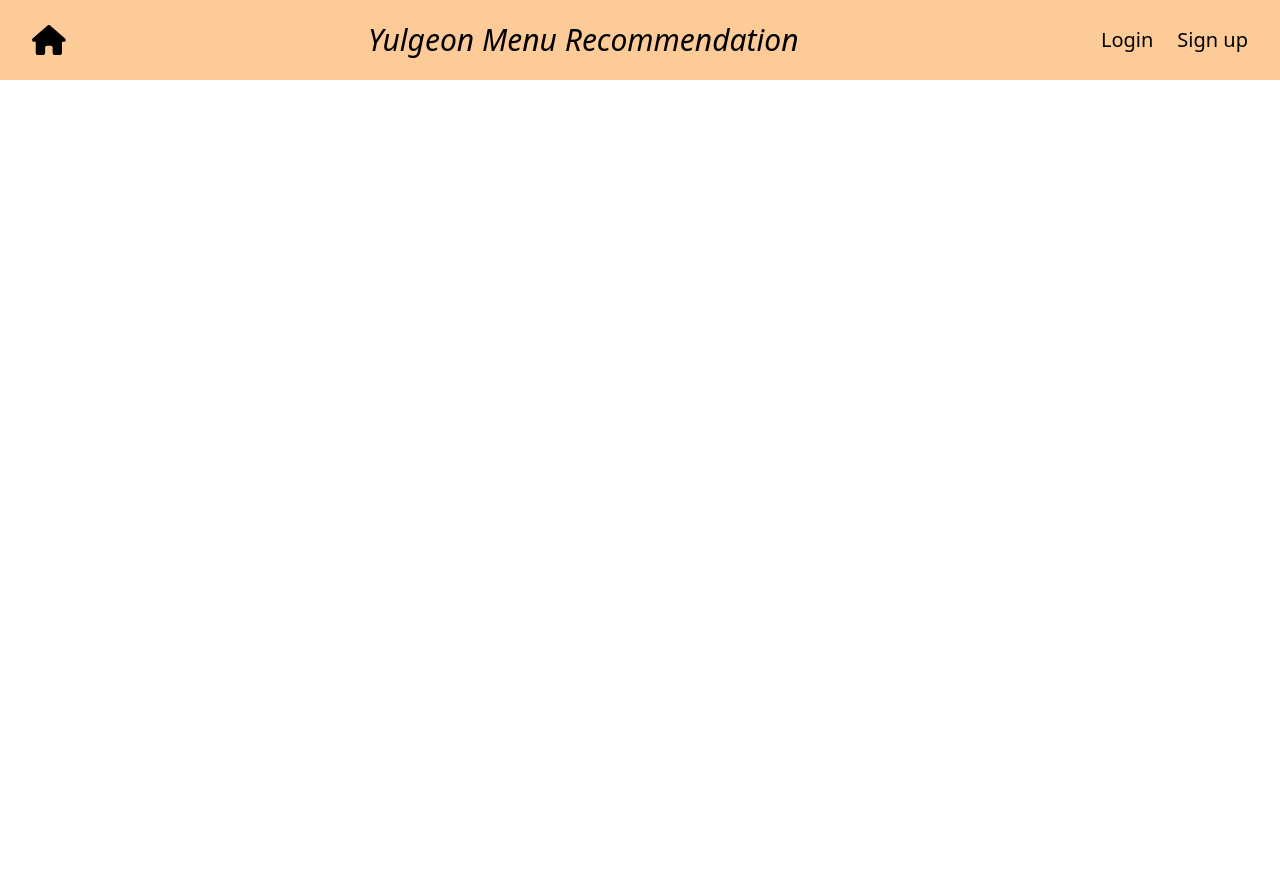
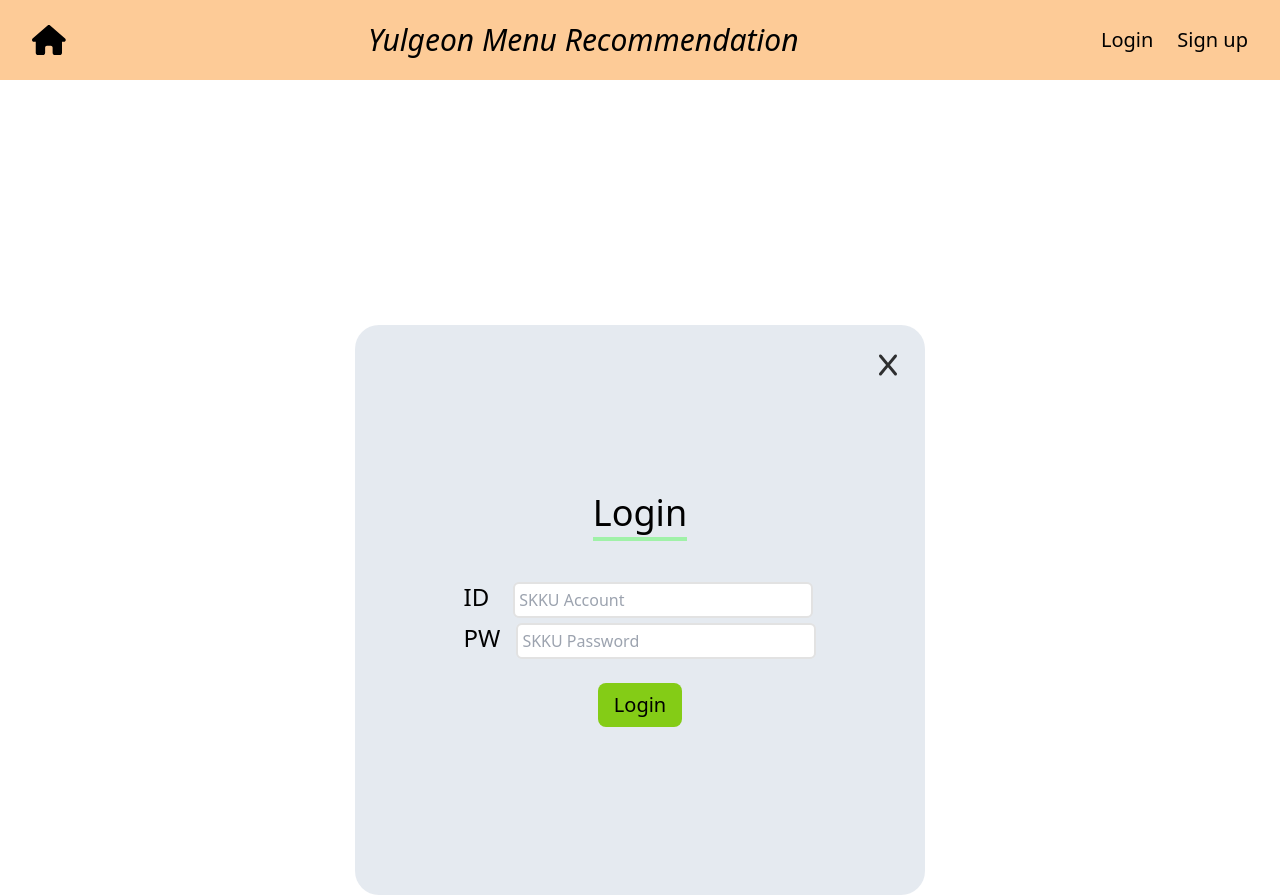
Before and after one commit to seoyoon98/frontend, a React (Create React App) app: page / in a window 1280 px wide. Both pictures are taken after a click on the button "Login". Before the commit the page ends 800 px from the top, so only its background shows below. Built offline with nearby package versions, Linux system fonts and the light colour scheme.

Commit message:
Header 수정 및 login 페이지 제작

```diff
--- a/src/App.js
+++ b/src/App.js
@@ -1,11 +1,17 @@
-import React from "react";
+import React, { useState } from "react";
 
 import Header from "./components/Header";
+import Login from "./components/Login";
 
 function App() {
+  const [loginModalOpen, setLoginModalOpen] = useState(false);
+
   return (
-    <div className="App">
-      <Header />
+    <div className="w-screen relative">
+      <Header isLoginOpen={loginModalOpen} onLoginClick={setLoginModalOpen} />
+      {loginModalOpen ? (
+        <Login isLoginOpen={loginModalOpen} onXClick={setLoginModalOpen} />
+      ) : null}
     </div>
   );
 }
--- /dev/null
+++ b/src/components/Input.jsx
@@ -0,0 +1,19 @@
+import React from "react";
+
+const Input = ({ kind, type, placeholder }) => {
+  return (
+    <div className="mb-1">
+      <label htmlFor={kind} className={`text-2xl mr-${kind === "ID" ? 6 : 4}`}>
+        {kind}
+      </label>
+      <input
+        id={kind}
+        type={type}
+        className="min-w-[300px] border-2 border-[#e2e2e2] border-solid focus:outline-0 rounded-md px-1 py-1 placeholder-shown"
+        placeholder={placeholder}
+      />
+    </div>
+  );
+};
+
+export default Input;
--- /dev/null
+++ b/src/components/Login.jsx
@@ -0,0 +1,34 @@
+import React from "react";
+import { FontAwesomeIcon } from "@fortawesome/react-fontawesome";
+import { faX } from "@fortawesome/free-solid-svg-icons";
+
+import Input from "./Input";
+
+const Login = ({ isLoginOpen, onXClick }) => {
+  const onXBtnClick = () => {
+    onXClick(!isLoginOpen);
+  };
+
+  return (
+    <div className="absolute top-[50%] right-[50%] translate-x-1/2 translate-y-1/2 flex flex-col justify-center items-center bg-slate-300/[0.5] w-[570px] h-[570px] rounded-3xl">
+      <h3 className="text-4xl mb-10 pb-1 select-none border-b-4 border-solid border-[#00ff00]/[0.3]">
+        Login
+      </h3>
+      <div>
+        <Input kind="ID" type="email" placeholder="SKKU Account" />
+        <Input kind="PW" type="text" placeholder="SKKU Password" />
+      </div>
+      <button className="text-xl rounded-lg mt-5 bg-lime-500 px-4 py-2 hover:bg-lime-500/[0.6] duration-150">
+        Login
+      </button>
+      <button onClick={onXBtnClick}>
+        <FontAwesomeIcon
+          icon={faX}
+          className="absolute top-7 right-7 text-2xl text-black/[0.8] cursor-pointer"
+        />
+      </button>
+    </div>
+  );
+};
+
+export default Login;
--- a/src/styles/output.css
+++ b/src/styles/output.css
@@ -571,20 +571,124 @@ video {
   --tw-backdrop-sepia:  ;
 }
 
+.absolute {
+  position: absolute;
+}
+
+.relative {
+  position: relative;
+}
+
+.top-\[50\%\] {
+  top: 50%;
+}
+
+.left-\[50\%\] {
+  left: 50%;
+}
+
+.left-\[30\%\] {
+  left: 30%;
+}
+
+.top-\[10\%\] {
+  top: 10%;
+}
+
+.right-\[50\%\] {
+  right: 50%;
+}
+
+.top-2 {
+  top: 0.5rem;
+}
+
+.top-4 {
+  top: 1rem;
+}
+
+.right-4 {
+  right: 1rem;
+}
+
+.right-8 {
+  right: 2rem;
+}
+
+.top-8 {
+  top: 2rem;
+}
+
+.right-10 {
+  right: 2.5rem;
+}
+
+.top-6 {
+  top: 1.5rem;
+}
+
+.right-9 {
+  right: 2.25rem;
+}
+
+.right-6 {
+  right: 1.5rem;
+}
+
+.right-7 {
+  right: 1.75rem;
+}
+
+.top-7 {
+  top: 1.75rem;
+}
+
 .mr-2 {
   margin-right: 0.5rem;
 }
 
-.mr-3 {
-  margin-right: 0.75rem;
+.mr-6 {
+  margin-right: 1.5rem;
 }
 
 .mr-4 {
   margin-right: 1rem;
 }
 
-.mr-6 {
-  margin-right: 1.5rem;
+.mb-4 {
+  margin-bottom: 1rem;
+}
+
+.mb-6 {
+  margin-bottom: 1.5rem;
+}
+
+.mt-5 {
+  margin-top: 1.25rem;
+}
+
+.mt-8 {
+  margin-top: 2rem;
+}
+
+.mt-12 {
+  margin-top: 3rem;
+}
+
+.mb-10 {
+  margin-bottom: 2.5rem;
+}
+
+.mb-8 {
+  margin-bottom: 2rem;
+}
+
+.mb-2 {
+  margin-bottom: 0.5rem;
+}
+
+.mb-1 {
+  margin-bottom: 0.25rem;
 }
 
 .flex {
@@ -595,8 +699,64 @@ video {
   height: 5rem;
 }
 
-.h-24 {
-  height: 6rem;
+.h-\[\] {
+  height: ;
+}
+
+.h-\[570px\] {
+  height: 570px;
+}
+
+.h-screen {
+  height: 100vh;
+}
+
+.w-\[640px\] {
+  width: 640px;
+}
+
+.w-\[570px\] {
+  width: 570px;
+}
+
+.w-screen {
+  width: 100vw;
+}
+
+.w-full {
+  width: 100%;
+}
+
+.min-w-\[320px\] {
+  min-width: 320px;
+}
+
+.min-w-\[240px\] {
+  min-width: 240px;
+}
+
+.min-w-\[220px\] {
+  min-width: 220px;
+}
+
+.min-w-\[200px\] {
+  min-width: 200px;
+}
+
+.min-w-\[300px\] {
+  min-width: 300px;
+}
+
+.translate-x-1\/2 {
+  --tw-translate-x: 50%;
+  -webkit-transform: translate(var(--tw-translate-x), var(--tw-translate-y)) rotate(var(--tw-rotate)) skewX(var(--tw-skew-x)) skewY(var(--tw-skew-y)) scaleX(var(--tw-scale-x)) scaleY(var(--tw-scale-y));
+          transform: translate(var(--tw-translate-x), var(--tw-translate-y)) rotate(var(--tw-rotate)) skewX(var(--tw-skew-x)) skewY(var(--tw-skew-y)) scaleX(var(--tw-scale-x)) scaleY(var(--tw-scale-y));
+}
+
+.translate-y-1\/2 {
+  --tw-translate-y: 50%;
+  -webkit-transform: translate(var(--tw-translate-x), var(--tw-translate-y)) rotate(var(--tw-rotate)) skewX(var(--tw-skew-x)) skewY(var(--tw-skew-y)) scaleX(var(--tw-scale-x)) scaleY(var(--tw-scale-y));
+          transform: translate(var(--tw-translate-x), var(--tw-translate-y)) rotate(var(--tw-rotate)) skewX(var(--tw-skew-x)) skewY(var(--tw-skew-y)) scaleX(var(--tw-scale-x)) scaleY(var(--tw-scale-y));
 }
 
 .cursor-pointer {
@@ -606,6 +766,10 @@ video {
 .select-none {
   -webkit-user-select: none;
           user-select: none;
+}
+
+.flex-col {
+  flex-direction: column;
 }
 
 .items-center {
@@ -620,13 +784,70 @@ video {
   justify-content: space-between;
 }
 
+.justify-around {
+  justify-content: space-around;
+}
+
+.justify-evenly {
+  justify-content: space-evenly;
+}
+
 .rounded-\[16px\] {
   border-radius: 16px;
 }
 
-.bg-orange-300 {
-  --tw-bg-opacity: 1;
-  background-color: rgb(253 186 116 / var(--tw-bg-opacity));
+.rounded-md {
+  border-radius: 0.375rem;
+}
+
+.rounded-lg {
+  border-radius: 0.5rem;
+}
+
+.rounded-full {
+  border-radius: 9999px;
+}
+
+.rounded-3xl {
+  border-radius: 1.5rem;
+}
+
+.border-2 {
+  border-width: 2px;
+}
+
+.border-b-2 {
+  border-bottom-width: 2px;
+}
+
+.border-b-8 {
+  border-bottom-width: 8px;
+}
+
+.border-b-4 {
+  border-bottom-width: 4px;
+}
+
+.border-solid {
+  border-style: solid;
+}
+
+.border-\[\#e2e2e2\] {
+  --tw-border-opacity: 1;
+  border-color: rgb(226 226 226 / var(--tw-border-opacity));
+}
+
+.border-\[\#00ff00\] {
+  --tw-border-opacity: 1;
+  border-color: rgb(0 255 0 / var(--tw-border-opacity));
+}
+
+.border-\[\#00ff00\]\/\[0\.3\] {
+  border-color: rgb(0 255 0 / 0.3);
+}
+
+.bg-orange-300\/\[0\.75\] {
+  background-color: rgb(253 186 116 / 0.75);
 }
 
 .bg-white {
@@ -634,37 +855,88 @@ video {
   background-color: rgb(255 255 255 / var(--tw-bg-opacity));
 }
 
-.bg-orange-200 {
+.bg-slate-300 {
   --tw-bg-opacity: 1;
-  background-color: rgb(254 215 170 / var(--tw-bg-opacity));
+  background-color: rgb(203 213 225 / var(--tw-bg-opacity));
 }
 
-.bg-orange-300\/\[0\.9\] {
-  background-color: rgb(253 186 116 / 0.9);
+.bg-slate-100 {
+  --tw-bg-opacity: 1;
+  background-color: rgb(241 245 249 / var(--tw-bg-opacity));
 }
 
-.bg-orange-300\/\[0\.8\] {
-  background-color: rgb(253 186 116 / 0.8);
+.bg-slate-200 {
+  --tw-bg-opacity: 1;
+  background-color: rgb(226 232 240 / var(--tw-bg-opacity));
 }
 
-.bg-orange-300\/\[0\.7\] {
-  background-color: rgb(253 186 116 / 0.7);
+.bg-slate-300\/\[0\.8\] {
+  background-color: rgb(203 213 225 / 0.8);
 }
 
-.bg-orange-300\/\[0\.5\] {
-  background-color: rgb(253 186 116 / 0.5);
+.bg-slate-300\/\[0\.5\] {
+  background-color: rgb(203 213 225 / 0.5);
 }
 
-.bg-orange-300\/\[0\.75\] {
-  background-color: rgb(253 186 116 / 0.75);
+.bg-lime-500 {
+  --tw-bg-opacity: 1;
+  background-color: rgb(132 204 22 / var(--tw-bg-opacity));
+}
+
+.bg-black\/\[0\.1\] {
+  background-color: rgb(0 0 0 / 0.1);
+}
+
+.bg-black\/\[0\.2\] {
+  background-color: rgb(0 0 0 / 0.2);
+}
+
+.bg-black\/\[0\.3\] {
+  background-color: rgb(0 0 0 / 0.3);
+}
+
+.bg-black\/\[0\.7\] {
+  background-color: rgb(0 0 0 / 0.7);
+}
+
+.bg-black\/\[0\.9\] {
+  background-color: rgb(0 0 0 / 0.9);
+}
+
+.p-3 {
+  padding: 0.75rem;
 }
 
 .p-2 {
   padding: 0.5rem;
 }
 
-.p-3 {
-  padding: 0.75rem;
+.p-1 {
+  padding: 0.25rem;
+}
+
+.p-4 {
+  padding: 1rem;
+}
+
+.px-8 {
+  padding-left: 2rem;
+  padding-right: 2rem;
+}
+
+.px-2 {
+  padding-left: 0.5rem;
+  padding-right: 0.5rem;
+}
+
+.px-1 {
+  padding-left: 0.25rem;
+  padding-right: 0.25rem;
+}
+
+.py-1 {
+  padding-top: 0.25rem;
+  padding-bottom: 0.25rem;
 }
 
 .px-4 {
@@ -672,32 +944,36 @@ video {
   padding-right: 1rem;
 }
 
-.px-6 {
-  padding-left: 1.5rem;
-  padding-right: 1.5rem;
+.py-2 {
+  padding-top: 0.5rem;
+  padding-bottom: 0.5rem;
 }
 
-.px-5 {
-  padding-left: 1.25rem;
-  padding-right: 1.25rem;
+.pb-2 {
+  padding-bottom: 0.5rem;
 }
 
-.px-8 {
-  padding-left: 2rem;
-  padding-right: 2rem;
-}
-
-.px-10 {
-  padding-left: 2.5rem;
-  padding-right: 2.5rem;
+.pb-1 {
+  padding-bottom: 0.25rem;
 }
 
 .text-center {
   text-align: center;
 }
 
-.font-\[\] {
-  font-family: ;
+.text-3xl {
+  font-size: 1.875rem;
+  line-height: 2.25rem;
+}
+
+.text-lg {
+  font-size: 1.125rem;
+  line-height: 1.75rem;
+}
+
+.text-xl {
+  font-size: 1.25rem;
+  line-height: 1.75rem;
 }
 
 .text-2xl {
@@ -705,19 +981,9 @@ video {
   line-height: 2rem;
 }
 
-.text-xl {
-  font-size: 1.25rem;
-  line-height: 1.75rem;
-}
-
-.text-lg {
-  font-size: 1.125rem;
-  line-height: 1.75rem;
-}
-
-.text-3xl {
-  font-size: 1.875rem;
-  line-height: 2.25rem;
+.text-4xl {
+  font-size: 2.25rem;
+  line-height: 2.5rem;
 }
 
 .italic {
@@ -729,30 +995,24 @@ video {
   color: rgb(0 0 0 / var(--tw-text-opacity));
 }
 
-.text-white {
-  --tw-text-opacity: 1;
-  color: rgb(255 255 255 / var(--tw-text-opacity));
+.text-black\/\[0\.7\] {
+  color: rgb(0 0 0 / 0.7);
 }
 
-.duration-300 {
-  transition-duration: 300ms;
+.text-black\/\[0\.8\] {
+  color: rgb(0 0 0 / 0.8);
+}
+
+.duration-100 {
+  transition-duration: 100ms;
 }
 
 .duration-150 {
   transition-duration: 150ms;
 }
 
-.duration-100 {
-  transition-duration: 100ms;
-}
-
 .duration-200 {
   transition-duration: 200ms;
-}
-
-.hover\:bg-\[\#e2e2e2\]:hover {
-  --tw-bg-opacity: 1;
-  background-color: rgb(226 226 226 / var(--tw-bg-opacity));
 }
 
 .hover\:bg-\[\#e1e1e1\]:hover {
@@ -760,52 +1020,18 @@ video {
   background-color: rgb(225 225 225 / var(--tw-bg-opacity));
 }
 
-.hover\:text-\[\#e1e1e1\]:hover {
-  --tw-text-opacity: 1;
-  color: rgb(225 225 225 / var(--tw-text-opacity));
-}
-
-.hover\:text-\[\#000000\]\/\[0\.8\]:hover {
-  color: rgb(0 0 0 / 0.8);
-}
-
-.hover\:text-\[\#111111\]\/\[0\.8\]:hover {
-  color: rgb(17 17 17 / 0.8);
+.hover\:bg-lime-500\/\[0\.6\]:hover {
+  background-color: rgb(132 204 22 / 0.6);
 }
 
 .hover\:text-\[\#111111\]\/\[0\.5\]:hover {
   color: rgb(17 17 17 / 0.5);
 }
 
-.hover\:text-white:hover {
-  --tw-text-opacity: 1;
-  color: rgb(255 255 255 / var(--tw-text-opacity));
-}
-
-.hover\:text-\[\#e3e3e3\]\/\[0\.8\]:hover {
-  color: rgb(227 227 227 / 0.8);
-}
-
-.hover\:text-\[\#e8e8e8\]\/\[0\.8\]:hover {
-  color: rgb(232 232 232 / 0.8);
-}
-
-.hover\:text-\[\#e1e1e1\]\/\[0\.8\]:hover {
-  color: rgb(225 225 225 / 0.8);
-}
-
-.hover\:text-slate-300\/\[0\.8\]:hover {
-  color: rgb(203 213 225 / 0.8);
-}
-
-.hover\:text-slate-800\/\[0\.8\]:hover {
-  color: rgb(30 41 59 / 0.8);
-}
-
-.hover\:text-slate-700\/\[0\.8\]:hover {
-  color: rgb(51 65 85 / 0.8);
-}
-
 .hover\:text-slate-600\/\[0\.8\]:hover {
   color: rgb(71 85 105 / 0.8);
 }
+
+.focus\:outline-0:focus {
+  outline-width: 0px;
+}
--- a/tailwind.config.js
+++ b/tailwind.config.js
@@ -1,7 +1,7 @@
 /** @type {import('tailwindcss').Config} */
 module.exports = {
   content: [],
-  purge: ["./src/**/*.jsx", "./src/*.js"],
+  purge: ["./src/**/*.jsx", "./src/*.{js, jsx}"],
   theme: {
     extend: {},
   },
```
Also changed, not shown: src/components/Header.jsx (+19 -10 lines).
